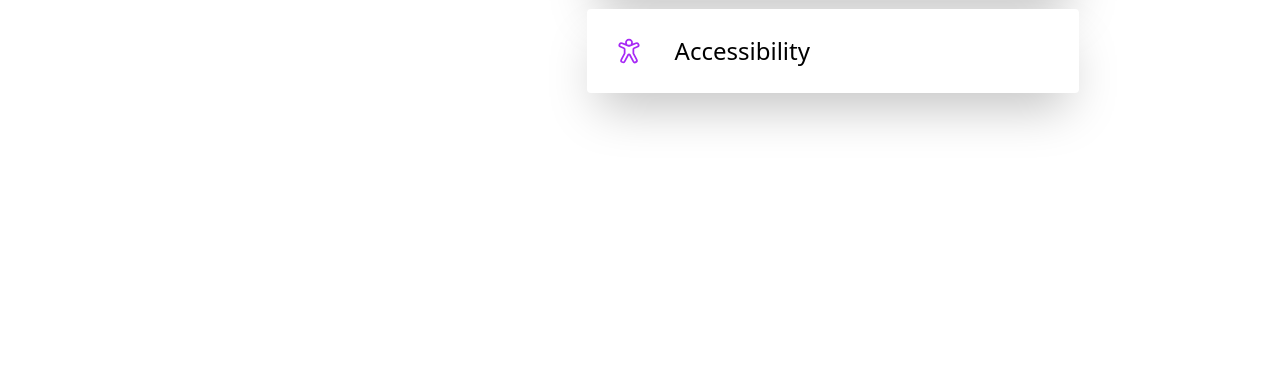
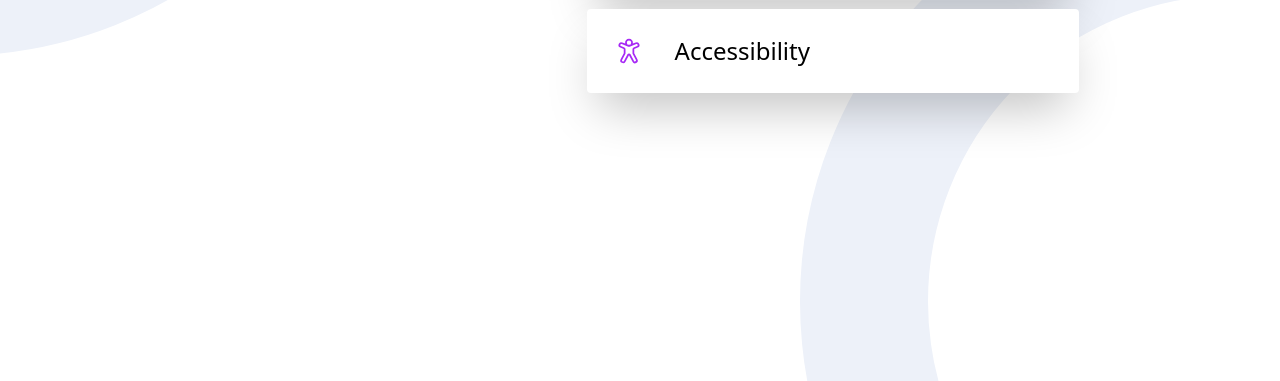
Before and after one commit to Eleniyancode/quiz-app, a website built with Vite: page index.html in a window 1280 px wide. Shown: the part 419-800 px from the top of the page. Built offline with nearby package versions, Linux system fonts and the light colour scheme; files whose address does not match are found by name.

Commit message:
Update: fix the bg issue again

```diff
--- a/index.html
+++ b/index.html
@@ -7,7 +7,7 @@
     <script type="module" src="/src/controller.js"></script>
     <title>Vite App</title>
   </head>
-  <body class="h-screen lg:py-20 dark:bg-gray-700 overflow-y-hidden bg-[url(./images/pattern-background-mobile-light.svg)] dark:bg-[url(./images/pattern-background-mobile-dark.svg)] lg:bg-[url(./images/pattern-background-desktop-light.svg)] lg:dark:bg-[url(./images/pattern-background-desktop-dark.svg)] bg-no-repeat bg-cover bg-center transition-colors duration-300">
+  <body class="h-screen lg:py-20 dark:bg-gray-700 overflow-y-hidden bg-[url(/images/pattern-background-mobile-light.svg)] dark:bg-[url(/images/pattern-background-mobile-dark.svg)] lg:bg-[url(/images/pattern-background-desktop-light.svg)] lg:dark:bg-[url(/images/pattern-background-desktop-dark.svg)] bg-no-repeat bg-cover bg-center transition-colors duration-300">
     <header class="absolute top-6 right-5 lg:top-10 lg:right-30 z-50 flex gap-2">
           <img class="size-4 cursor-pointer theme-sun-icon" src="./src/assets/images/icon-sun-dark.svg" alt="theme-icon" />
           <div class="toggle-switch bg-purple-600 w-7 h-4 rounded-2xl p-0.5 flex">
```
